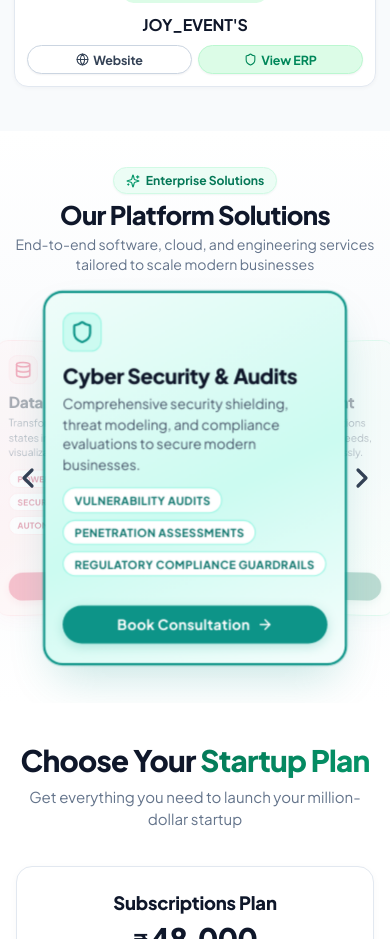
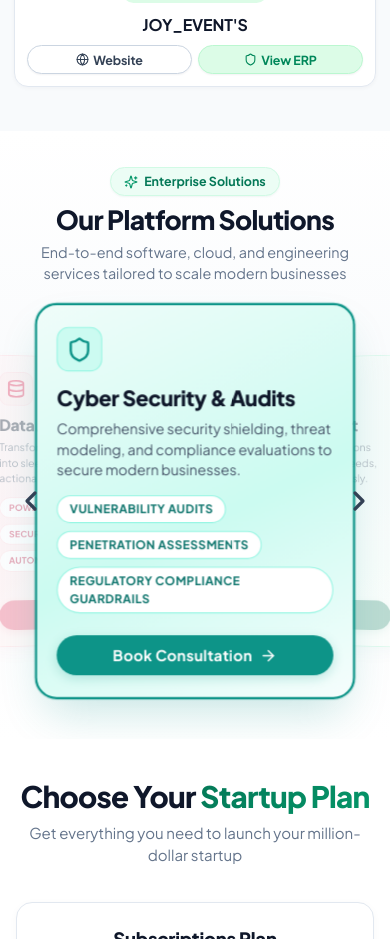
Before and after one commit to naveen3831/Speshway-All-In-One-ERP, a React (Vite) app in the folder client/: page / in a window 390 px wide. Shown: the part 5460-6399 px from the top of the page. Built offline with nearby package versions, Linux system fonts and the light colour scheme; no server answers.

Commit message:
feat: increase platform solutions card size for optimal visual balance and legibility

```diff
--- a/client/src/components/landing/PlatformSolutions.css
+++ b/client/src/components/landing/PlatformSolutions.css
@@ -1,10 +1,10 @@
 /* ==========================================================================
    OUR PLATFORM SOLUTIONS - 3D COVERFLOW CAROUSEL
-   Compact 100% Viewport Height + Light Pastel Themes + Side Positioned Arrows
+   Balanced Elegance + Light Pastel Themes + Side Positioned Arrows
    ========================================================================== */
 
 .platform-solutions-section {
-  padding: 28px 20px 42px 20px;
+  padding: 32px 20px 44px 20px;
   background: linear-gradient(180deg, #ffffff 0%, #f8fafc 50%, #ffffff 100%);
   position: relative;
   overflow: hidden;
@@ -25,21 +25,21 @@
 /* Header */
 .platform-solutions-header {
   text-align: center;
-  margin-bottom: 18px;
+  margin-bottom: 20px;
 }
 
 .platform-solutions-badge {
   display: inline-flex;
   align-items: center;
   gap: 6px;
-  padding: 3px 12px;
+  padding: 4px 13px;
   background-color: #ecfdf5;
   color: #047857;
-  font-size: 0.76rem;
+  font-size: 0.78rem;
   font-weight: 700;
   border-radius: 9999px;
   border: 1px solid #d1fae5;
-  margin-bottom: 6px;
+  margin-bottom: 8px;
   box-shadow: 0 1px 2px rgba(4, 120, 87, 0.06);
 }
 
@@ -48,20 +48,20 @@
 }
 
 .platform-solutions-title {
-  font-size: 1.85rem;
+  font-size: 1.95rem;
   font-weight: 800;
   color: #0f172a;
   letter-spacing: -0.025em;
-  margin: 0 0 5px 0;
+  margin: 0 0 6px 0;
   line-height: 1.2;
 }
 
 .platform-solutions-subtitle {
-  font-size: 0.88rem;
+  font-size: 0.90rem;
   color: #64748b;
   margin: 0 auto;
-  max-width: 600px;
-  line-height: 1.4;
+  max-width: 620px;
+  line-height: 1.45;
 }
 
 /* ==========================================================================
@@ -83,8 +83,8 @@
   top: 50%;
   transform: translateY(-50%);
   z-index: 45;
-  width: 44px;
-  height: 44px;
+  width: 46px;
+  height: 46px;
   background: transparent !important;
   border: none !important;
   box-shadow: none !important;
@@ -116,13 +116,13 @@
 }
 
 /* ==========================================================================
-   3D COVERFLOW STAGE - COMPACT PROPORTIONS
+   3D COVERFLOW STAGE - BALANCED PROPORTIONS
    ========================================================================== */
 .coverflow-stage {
   position: relative;
   width: calc(100% - 90px);
-  max-width: 1060px;
-  height: 380px;
+  max-width: 1120px;
+  height: 450px;
   margin: 0 auto;
   perspective: 1200px;
   perspective-origin: 50% 50%;
@@ -141,15 +141,15 @@
 }
 
 /* ==========================================================================
-   3D COVERFLOW CARD BASE - COMPACT FOR 100% VIEWPORT
+   3D COVERFLOW CARD BASE - BALANCED SIZE & READABILITY
    ========================================================================== */
 .coverflow-card {
   position: absolute;
   top: 50%;
   left: 50%;
-  width: 310px;
-  max-width: 82vw;
-  height: 350px;
+  width: 350px;
+  max-width: 84vw;
+  height: 410px;
   transform-style: preserve-3d;
   transition: transform 0.65s cubic-bezier(0.25, 1, 0.5, 1),
               opacity 0.45s ease,
@@ -163,8 +163,8 @@
 .coverflow-card-inner {
   width: 100%;
   height: 100%;
-  border-radius: 18px;
-  padding: 20px 20px;
+  border-radius: 20px;
+  padding: 24px 22px;
   display: flex;
   flex-direction: column;
   box-sizing: border-box;
@@ -175,13 +175,13 @@
 
 /* Icon Box */
 .card-icon-box {
-  width: 36px;
-  height: 36px;
-  border-radius: 10px;
+  width: 42px;
+  height: 42px;
+  border-radius: 11px;
   display: flex;
   align-items: center;
   justify-content: center;
-  margin-bottom: 10px;
+  margin-bottom: 12px;
   transition: all 0.3s ease;
 }
 
@@ -191,52 +191,52 @@
 
 /* Card Typography */
 .card-platform-title {
-  font-size: 1.20rem;
+  font-size: 1.30rem;
   font-weight: 800;
   color: #0f172a;
   letter-spacing: -0.02em;
-  margin: 0 0 5px 0;
+  margin: 0 0 6px 0;
   line-height: 1.25;
 }
 
 .card-platform-desc {
-  font-size: 0.80rem;
+  font-size: 0.86rem;
   color: #475569;
-  line-height: 1.45;
-  margin: 0 0 12px 0;
-  min-height: 46px;
+  line-height: 1.48;
+  margin: 0 0 14px 0;
+  min-height: 52px;
 }
 
 /* Tags List */
 .card-tags-list {
   display: flex;
   flex-direction: column;
-  gap: 6px;
+  gap: 7px;
   margin: 0 0 auto 0;
 }
 
 .card-tag-pill {
   align-self: flex-start;
-  padding: 3px 10px;
+  padding: 4px 11px;
   border-radius: 9999px;
-  font-size: 0.64rem;
+  font-size: 0.68rem;
   font-weight: 700;
-  letter-spacing: 0.04em;
+  letter-spacing: 0.035em;
   text-transform: uppercase;
   transition: all 0.2s ease;
 }
 
 /* Action Row & Book Consultation Button */
 .card-action-row {
-  margin-top: 14px;
+  margin-top: 16px;
   padding-top: 4px;
 }
 
 .card-book-consultation-btn {
   width: 100%;
-  padding: 9px 14px;
+  padding: 10px 16px;
   border-radius: 9999px;
-  font-size: 0.82rem;
+  font-size: 0.86rem;
   font-weight: 700;
   letter-spacing: 0.02em;
   cursor: pointer;
@@ -245,7 +245,7 @@
   display: flex;
   align-items: center;
   justify-content: center;
-  gap: 6px;
+  gap: 7px;
   font-family: inherit;
   outline: none;
 }
@@ -464,14 +464,14 @@
    ========================================================================== */
 .coverflow-card.is-left {
   z-index: 10;
-  transform: translate3d(calc(-50% - 240px), -50%, -30px) rotateY(15deg) scale(0.88);
+  transform: translate3d(calc(-50% - 270px), -50%, -30px) rotateY(15deg) scale(0.88);
   opacity: 0.62;
   filter: blur(0.3px);
 }
 
 .coverflow-card.is-right {
   z-index: 10;
-  transform: translate3d(calc(-50% + 240px), -50%, -30px) rotateY(-15deg) scale(0.88);
+  transform: translate3d(calc(-50% + 270px), -50%, -30px) rotateY(-15deg) scale(0.88);
   opacity: 0.62;
   filter: blur(0.3px);
 }
@@ -492,6 +492,11 @@
 @media (max-width: 1024px) {
   .coverflow-stage {
     width: 100%;
+    height: 420px;
+  }
+  .coverflow-card {
+    width: 320px;
+    height: 380px;
   }
   .coverflow-nav-btn.prev {
     left: -4px;
@@ -500,34 +505,41 @@
     right: -4px;
   }
   .coverflow-card.is-left {
-    transform: translate3d(calc(-50% - 190px), -50%, -25px) rotateY(14deg) scale(0.86);
+    transform: translate3d(calc(-50% - 210px), -50%, -25px) rotateY(14deg) scale(0.86);
   }
   .coverflow-card.is-right {
-    transform: translate3d(calc(-50% + 190px), -50%, -25px) rotateY(-14deg) scale(0.86);
+    transform: translate3d(calc(-50% + 210px), -50%, -25px) rotateY(-14deg) scale(0.86);
   }
 }
 
 @media (max-width: 768px) {
   .platform-solutions-section {
-    padding: 36px 12px 40px 12px;
+    padding: 36px 14px 40px 14px;
     min-height: auto;
   }
   .platform-solutions-title {
-    font-size: 1.6rem;
+    font-size: 1.65rem;
   }
   .coverflow-wrapper {
     padding: 0;
   }
   .coverflow-stage {
-    height: 370px;
+    height: 395px;
     width: 100%;
   }
   .coverflow-card {
-    width: 280px;
-    height: 345px;
+    width: 295px;
+    height: 365px;
   }
   .coverflow-card-inner {
-    padding: 18px 16px;
+    padding: 20px 18px;
+  }
+  .card-platform-title {
+    font-size: 1.22rem;
+  }
+  .card-platform-desc {
+    font-size: 0.82rem;
+    min-height: 48px;
   }
   .coverflow-nav-btn.prev {
     left: -6px;
@@ -536,11 +548,11 @@
     right: -6px;
   }
   .coverflow-card.is-left {
-    transform: translate3d(calc(-50% - 90px), -50%, -20px) rotateY(12deg) scale(0.80);
+    transform: translate3d(calc(-50% - 95px), -50%, -20px) rotateY(12deg) scale(0.80);
     opacity: 0.35;
   }
   .coverflow-card.is-right {
-    transform: translate3d(calc(-50% + 90px), -50%, -20px) rotateY(-12deg) scale(0.80);
+    transform: translate3d(calc(-50% + 95px), -50%, -20px) rotateY(-12deg) scale(0.80);
     opacity: 0.35;
   }
 }
--- a/client/src/components/landing/PlatformSolutions.jsx
+++ b/client/src/components/landing/PlatformSolutions.jsx
@@ -242,7 +242,7 @@ export const PlatformSolutions = ({ onOpenDemo, onOpenContact }) => {
                     <div className="coverflow-card-inner">
                       {/* Top Icon Box */}
                       <div className="card-icon-box">
-                        <IconComponent size={22} className="card-icon-svg" />
+                        <IconComponent size={24} className="card-icon-svg" />
                       </div>
 
                       {/* Card Title */}
@@ -268,7 +268,7 @@ export const PlatformSolutions = ({ onOpenDemo, onOpenContact }) => {
                           onClick={(e) => handleOpenContactPopup(e, item)}
                         >
                           <span>Book Consultation</span>
-                          <ArrowRight size={15} className="btn-arrow-icon" />
+                          <ArrowRight size={16} className="btn-arrow-icon" />
                         </button>
                       </div>
                     </div>
```
